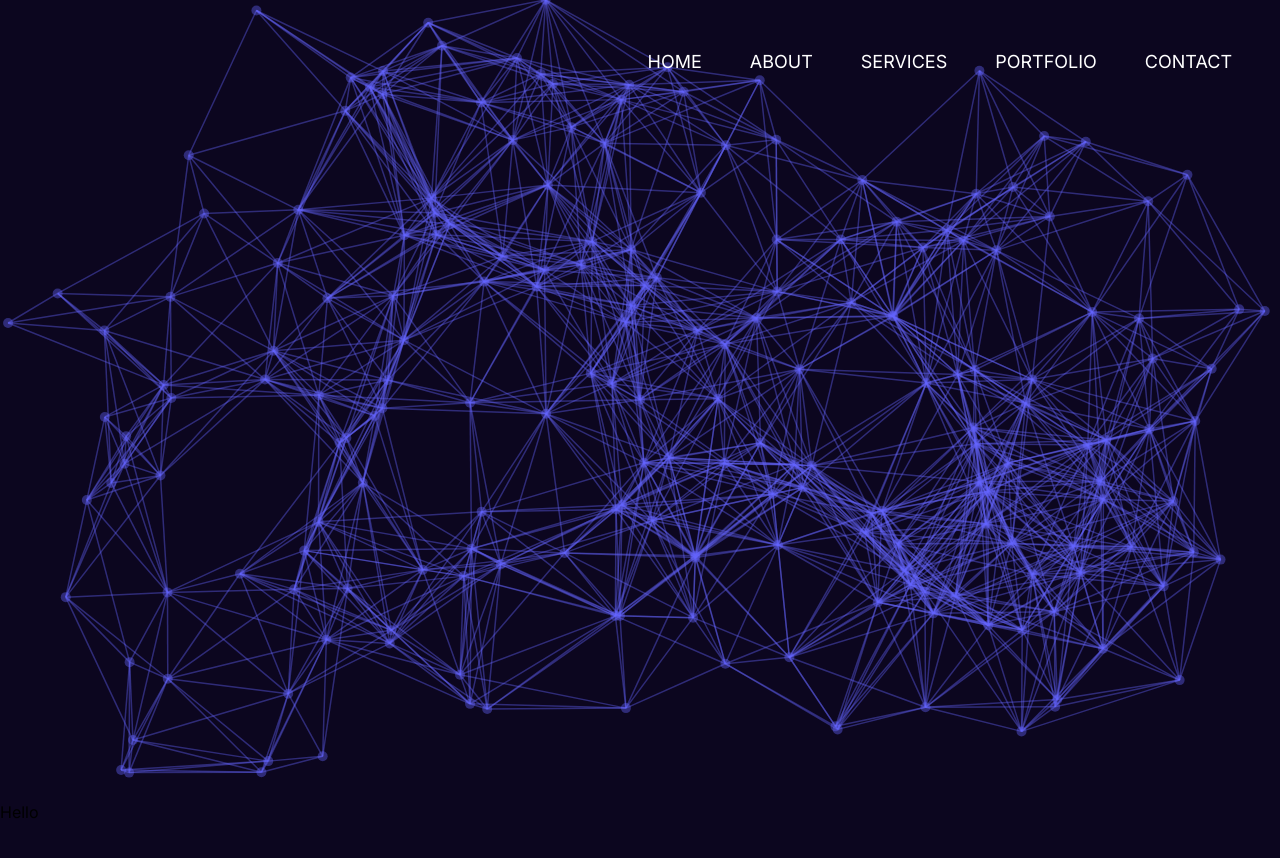
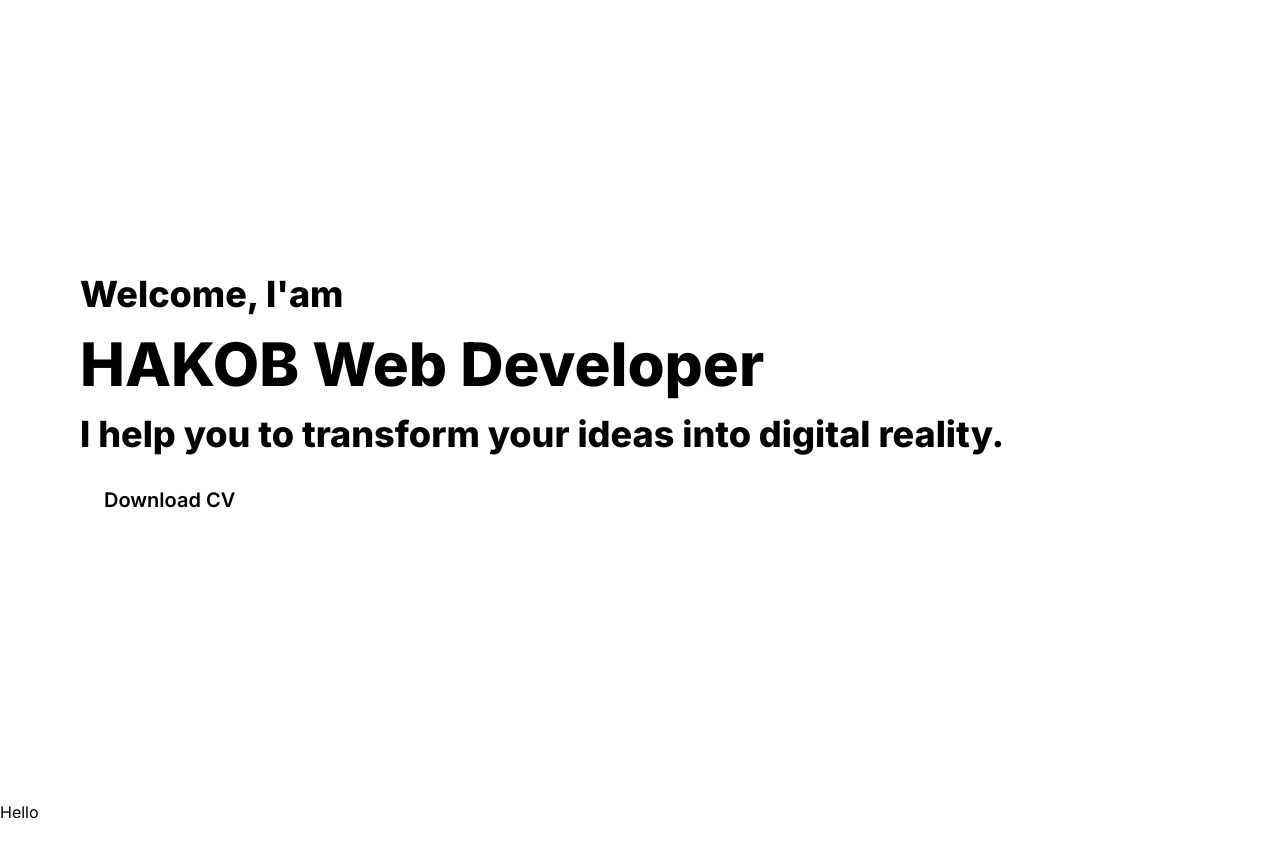
Before and after one commit to hakob-yan/personal-portfolio, a React (Create React App) app: page / in a window 1280 px wide. Shown: the top 858 px of the page. Built offline with nearby package versions, Linux system fonts and the light colour scheme.

Commit message:
added button component

```diff
--- /dev/null
+++ b/src/components/Button/index.tsx
@@ -0,0 +1,12 @@
+import React, { ReactElement } from 'react'
+import { IButton } from './types'
+
+const Button = ({ text }: IButton): ReactElement => {
+    return (
+        <button className='text-xl text font-semibold rounded-lg bg-primary-2 px-6 py-3'>
+            {text}
+        </button>
+    )
+}
+
+export default Button
--- /dev/null
+++ b/src/components/Button/types.ts
@@ -0,0 +1,3 @@
+export interface IButton {
+    text:string
+}
--- a/src/components/NavBar/index.tsx
+++ b/src/components/NavBar/index.tsx
@@ -4,7 +4,7 @@ import * as path from '../../constants/routerPaths'
 
 const NavBar = () => {
     return (
-        <header className='text-white bg-opacity-0  fixed w-full text-lg uppercase'>
+        <header className='text-white bg-opacity-0  fixed z-50 w-full text-lg uppercase'>
             <nav className='flex justify-end gap-12 p-12'>
                 <Link to={path.HOME}>Home</Link>
                 <Link to={path.HOME}>About</Link>
--- a/src/index.css
+++ b/src/index.css
@@ -4,7 +4,6 @@
 @layer base {
   :root {
     font-size: 16px;
-    --color-bkg: #dc0cd5;
     --bg-image: linear-gradient(
       to right,
       #721baa,
@@ -32,7 +31,10 @@
 
   @media (prefers-color-scheme: dark) {
     :root {
-      --color-bkg: #740cdc;
+      --color-primary-text: #fff;
+      --color-primary-1: #0c061f;
+      --color-primary-2: #7651fc;
+
       --bg-image: linear-gradient(
         to right,
         #000000,
@@ -47,7 +49,6 @@
         #440d15,
         #560d14,
         #670f0f
-
       );
     }
   }
--- a/src/pages/Home/animate.ts
+++ b/src/pages/Home/animate.ts
@@ -17,7 +17,7 @@ export default function animate(canvas: HTMLCanvasElement): IAnimate {
   const ctx: CanvasRenderingContext2D = canvas.getContext("2d") as CanvasRenderingContext2D;
   canvas.width = window.innerWidth;
   canvas.height = window.innerHeight;
-  canvas.addEventListener('mousemove', (event) => {
+  window.addEventListener('mousemove', (event) => {
 
     mouse.x = event.clientX + window.pageXOffset;
     mouse.y = event.clientY + window.pageYOffset;
@@ -80,7 +80,7 @@ export default function animate(canvas: HTMLCanvasElement): IAnimate {
     };
   }
 
-  let { particlesObj, linesObj, linesArr } = createCrystal(200);
+  let { particlesObj, linesObj, linesArr } = createCrystal(170);
   return {
     start: () => {
       (function animate() {
--- a/src/pages/Home/index.tsx
+++ b/src/pages/Home/index.tsx
@@ -2,8 +2,7 @@ import React, { ReactElement, useEffect, useRef } from 'react';
 import { useSelector, useDispatch } from 'react-redux';
 import { increment, decrement } from '../../redux/rootSlice'
 import canvasAnimate from './animate'
-import Image from "../../assets/images/galaxy.jpg"
-
+import Button from '../../components/Button';
 
 const Home = (): ReactElement => {
   const canvasElem = useRef<HTMLCanvasElement>(null);
@@ -13,9 +12,17 @@ const Home = (): ReactElement => {
     return () => animate.end();
   }, [])
   return (
-    <main>
-      <section className="h-screen bg-primary-1">
-        <canvas  className='h-full w-full' ref={canvasElem}></canvas>
+    <main className='text-font-color'>
+      <section className="h-screen bg-primary-1 relative flex justify-start items-center	p-20">
+        {/* <canvas className='absolute h-full w-full' ref={canvasElem}></canvas> */}
+        <aside className='font-extrabold flex	flex-col gap-y-5 items-start'>
+          <p className='relative text-4xl'>Welcome, I'am </p>
+          <p className='relative text-6xl'>HAKOB  <span className='text-primary-2'>Web Developer</span></p>
+          <p className='relative text-4xl'>I help you to transform your ideas into digital reality. </p>
+
+          <Button text='Download CV' />
+        </aside>
+
       </section>
       <section className="flex min-h-screen bg-primary-1">Hello</section>
     </main>
--- a/tailwind.config.js
+++ b/tailwind.config.js
@@ -4,11 +4,10 @@ module.exports = {
   theme: {
     extend: {
       colors: {
-        accent: {
-          1: `var(--color-bkg)`,
-        },
+        font: { color: `var( --color-primary-text)` },
         primary: {
-          1: `#0c061f`,
+          1: `var(--color-primary-1)`,
+          2: `var(--color-primary-2)`,
         },
       },
       backgroundImage: {
```
